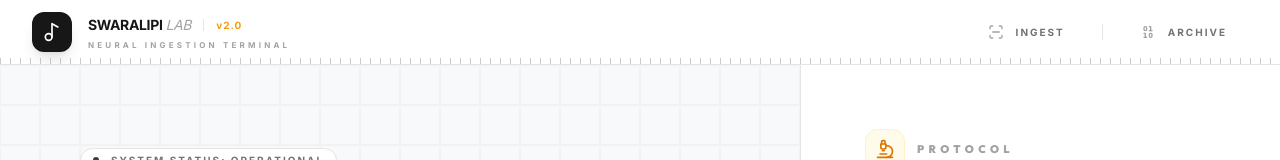
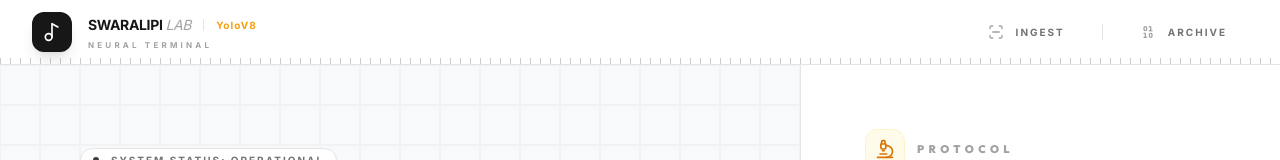
Before and after one commit to Kaifkhurshid7/swara-detection, a React (Vite) app in the folder swaralipi-interactive/frontend/: page / in a window 1280 px wide. Shown: the top 160 px of the page. Built offline with nearby package versions, Linux system fonts and the light colour scheme.

Commit message:
updated navbar

```diff
--- a/swaralipi-interactive/frontend/src/components/Navbar.tsx
+++ b/swaralipi-interactive/frontend/src/components/Navbar.tsx
@@ -35,10 +35,10 @@ export default function Navbar() {
                 Swaralipi <span className="text-neutral-400 font-light italic">Lab</span>
               </span>
               <div className="h-3 w-[1px] bg-neutral-200 mx-1" />
-              <span className="text-[10px] font-black text-amber-500 tracking-widest">v2.0</span>
+              <span className="text-[10px] font-black text-amber-500 tracking-widest">YoloV8</span>
             </div>
             <span className="text-[8px] font-black text-neutral-400 uppercase tracking-[0.4em] leading-none mt-1.5">
-              Neural Ingestion Terminal
+              Neural Terminal
             </span>
           </div>
         </Link>
```
